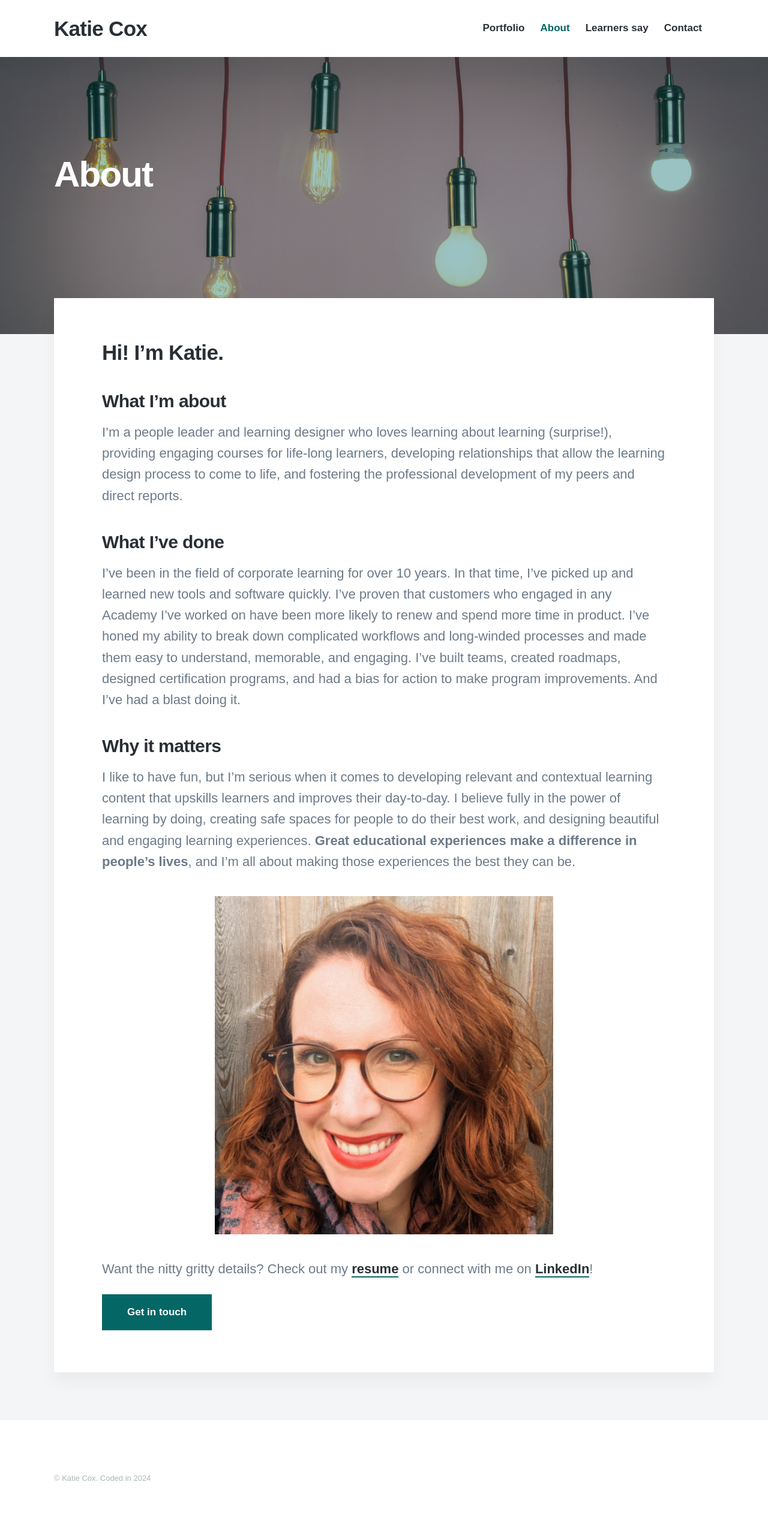
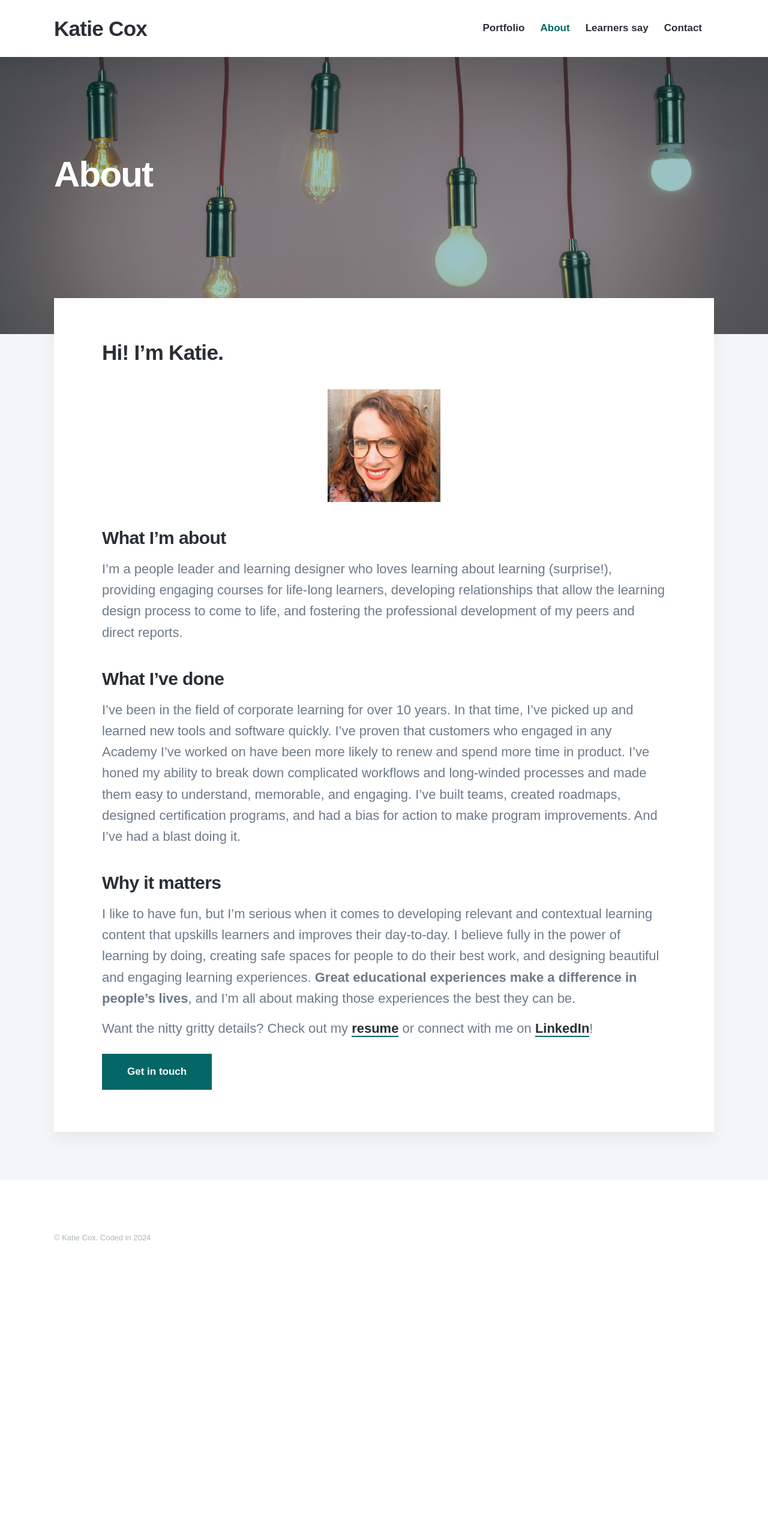
Before and after one commit to cox-katie/portfolio, a Jekyll site: the page built from _pages/about.md, in a window 1280 px wide. Shown: the whole page at 60% size. Built offline with Jekyll 4.4.1, drawn with Linux system fonts in a browser that asks for light colours; nearby versions of some CDN libraries; some web fonts are replaced; after the commit the page ends 2150 px from its top, so only the background shows below that.

Commit message:
Update about.md

```diff
--- a/_pages/about.md
+++ b/_pages/about.md
@@ -6,6 +6,7 @@
 ---
 
 ## Hi! I'm Katie.
+<img src="/images/square-profile.png" alt="This is me!" width="20%"/>
 
 ### What I'm about
 
@@ -17,7 +18,7 @@
 ### Why it matters
 I like to have fun, but I'm serious when it comes to developing relevant and contextual learning content that upskills learners and improves their day-to-day. I believe fully in the power of learning by doing, creating safe spaces for people to do their best work, and designing beautiful and engaging learning experiences. **Great educational experiences make a difference in people's lives**, and I'm all about making those experiences the best they can be.
 
-<img src="/images/square-profile.png" alt="This is me!" width="60%"/>
+
 
 
 Want the nitty gritty details? Check out my [resume](https://katieslearnings.com/assets/Katie-Cox-resume.pdf) or connect with me on <a href="https://www.linkedin.com/in/katiecox85/">LinkedIn</a>!
```
